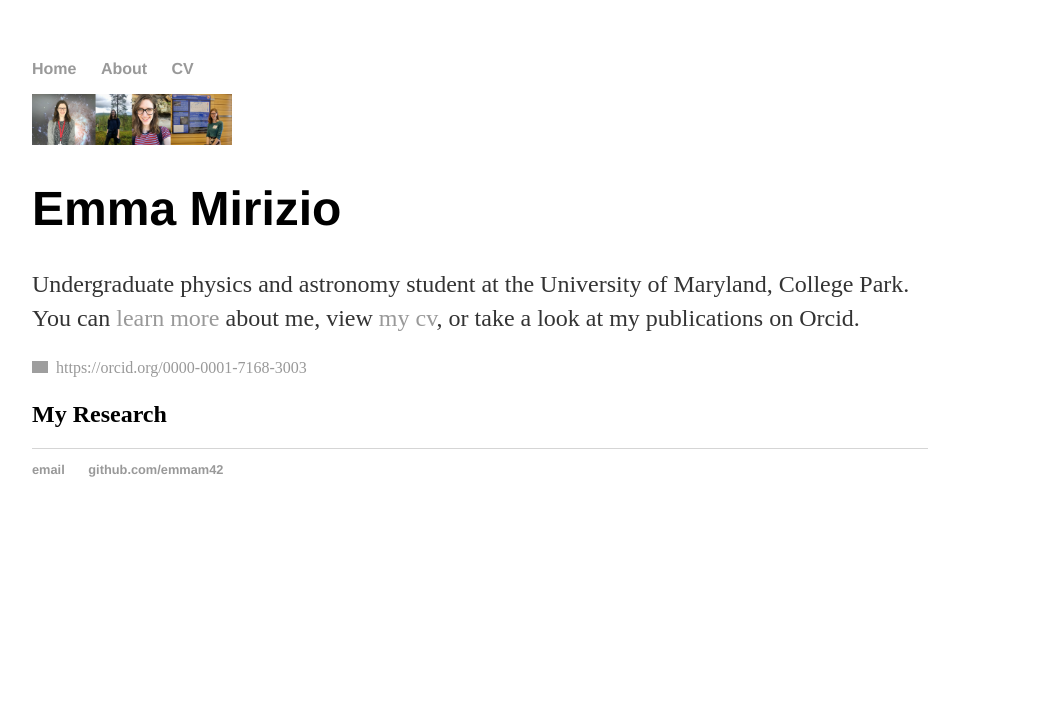
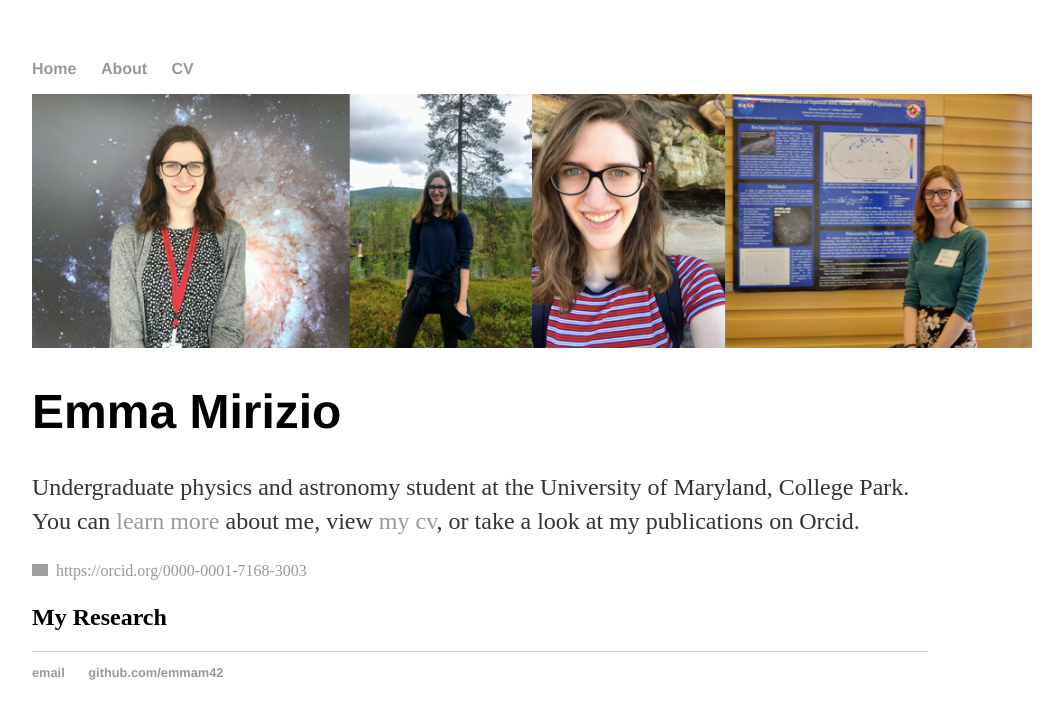
Before and after one commit to emmam42/emmam42, a Jekyll site: the page built from index.html, in a window 1280 px wide. Shown: the top 719 px of the page, without its empty margins (160-1223 px from the left). Built offline with Jekyll 4.4.1, drawn with Linux system fonts in a browser that asks for light colours; grey boxes are pictures that could not be loaded.

Commit message:
Update index.html

```diff
--- a/index.html
+++ b/index.html
@@ -2,7 +2,7 @@
 layout: default
 title: Emma Mirizio
 ---
-<img src="./emmaall.png" alt="Photo of me" style="width:200px">
+<img src="./emmaall.png" alt="Photo of me" style="width:1000px">
 <div class="blurb">
 	<h1>Emma Mirizio</h1>
 	<p>Undergraduate physics and astronomy student at the University of Maryland, College Park. You can <a href="/about">learn more</a> about me, view <a href="/cv/emmacv.pdf">my cv</a>, or take a look at my publications on Orcid. <div itemscope itemtype="https://schema.org/Person"><a itemprop="sameAs" content="https://orcid.org/0000-0001-7168-3003" href="https://orcid.org/0000-0001-7168-3003" target="orcid.widget" rel="me noopener noreferrer" style="vertical-align:top;"><img src="https://orcid.org/sites/default/files/images/orcid_16x16.png" style="width:1em;margin-right:.5em;" alt="ORCID iD icon">https://orcid.org/0000-0001-7168-3003</a></div></p>
```
